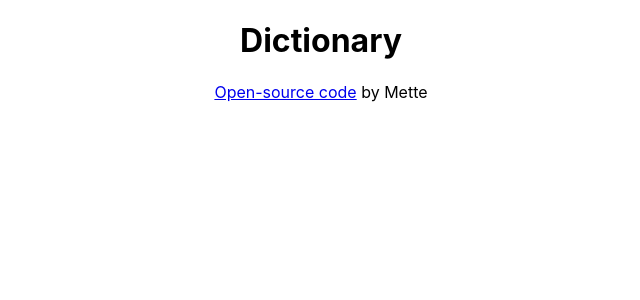
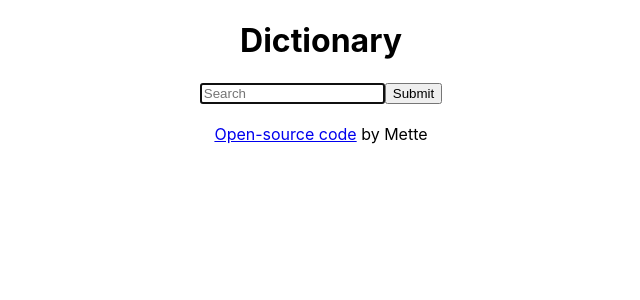
Before and after one commit to metvor/dictionary, a React (Create React App) app: page / in a window 1280 px wide. Shown: the top 300 px of the page, without its empty margins (319-959 px from the left). Built offline with nearby package versions, Linux system fonts and the light colour scheme.

Commit message:
Added search form & handle user input

```diff
--- a/src/App.js
+++ b/src/App.js
@@ -1,11 +1,15 @@
-import React from "react";
 import './App.css';
+import Dictionary from './Dictionary.js'
 
 function App() {
   return (
     <div className="App">
+      <div className="container">
         <h1>Dictionary</h1>
-        <p className="footer"><a href="https://github.com/metvor/dictionary" target="_blank" rel="noreferrer">Open-source code</a> by Mette</p>
+        <Dictionary />
+      </div>
+      <br />
+        <footer><a href="https://github.com/metvor/dictionary" target="_blank" rel="noreferrer">Open-source code</a> by Mette</footer>
     </div>
   );
 }
--- /dev/null
+++ b/src/Dictionary.js
@@ -0,0 +1,25 @@
+import React, { useState } from "react";
+
+export default function Dictionary() {
+
+let [keyword, setKeyword] = useState("");
+
+function search(event) {
+    event.preventDefault()
+    alert(`Searching for ${keyword}`);
+}
+
+function handleKeyword(event) {
+ setKeyword(event.target.value);
+}
+
+return (
+    <div className="searchForm">
+        <form onSubmit={search}>
+            <input type="search" placeholder="Search" autoFocus="on" onChange={handleKeyword}/>
+            <input type="submit" />
+
+            </form>
+    </div>
+);
+}
```
